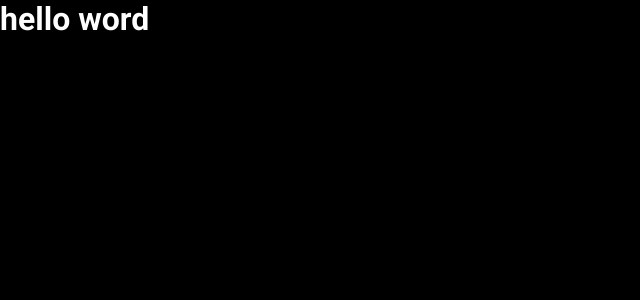
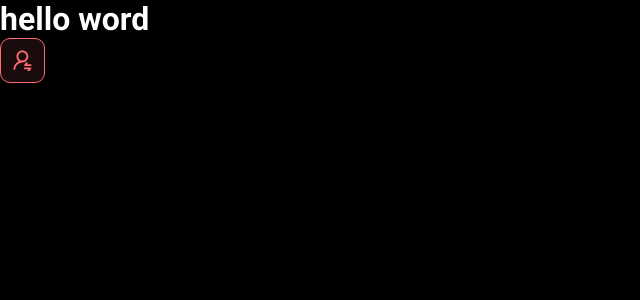
Before and after one commit to nathanSeixeiro/devSuperior, a React (Vite) app in the folder frontend/: page / in a window 1280 px wide. Shown: the top 300 px of the page, without its empty margins (0-640 px from the left). Built offline with nearby package versions, Linux system fonts and the light colour scheme.

Commit message:
first componenet

```diff
--- a/frontend/src/App.tsx
+++ b/frontend/src/App.tsx
@@ -1,9 +1,13 @@
+import NotificationButton from "./components/notificationButton";
 
 
 function App() {
-  return(
-    <h1>hello word</h1>
-  )
+  return (
+    <>
+      <h1>hello word</h1>
+      <NotificationButton />
+    </>
+  );
 }
 
-export default App
+export default App;
--- /dev/null
+++ b/frontend/src/components/notificationButton/index.tsx
@@ -0,0 +1,14 @@
+import icon from '../../assets/img/notification.svg'
+import './styles.css'
+
+function NotificationButton() {
+  return (
+    <>
+        <div className="dsmeta-red-btn">
+            <img src={icon} alt="notificar" />
+        </div>
+    </>
+  );
+}
+
+export default NotificationButton;
```
Also changed, not shown: frontend/src/assets/img/notification.svg (added), frontend/src/components/notificationButton/styles.css (added).
